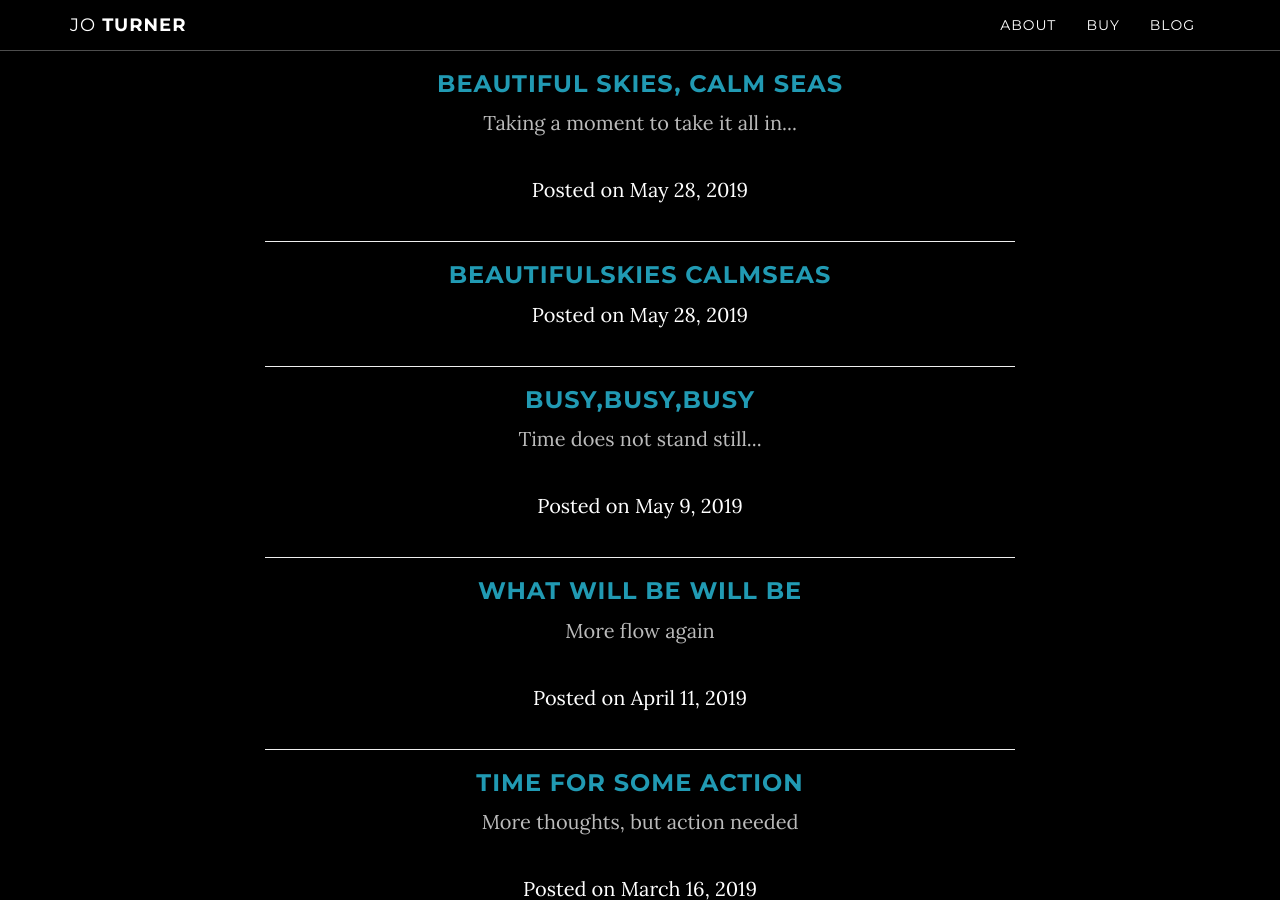
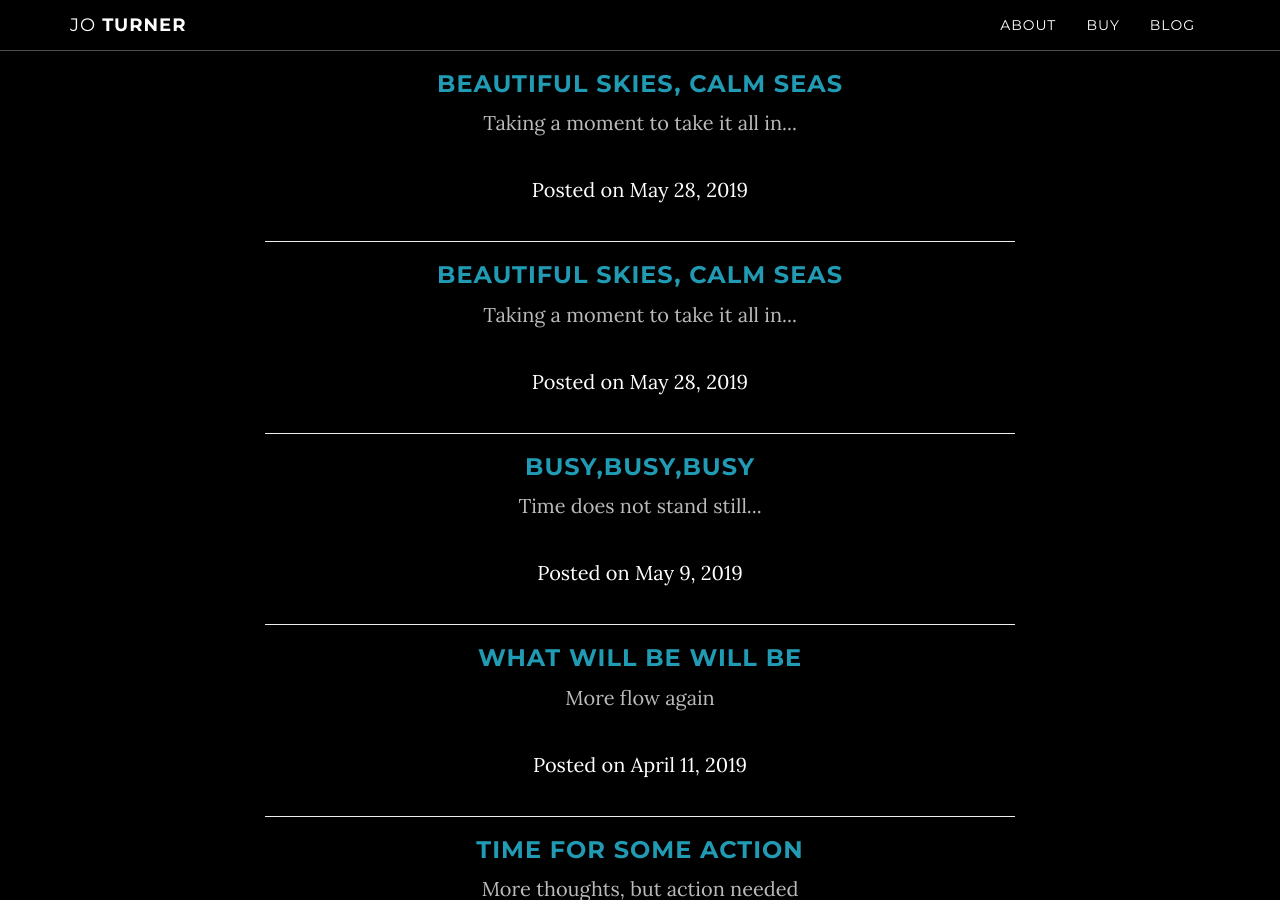
Before and after one commit to cardsfromtheedge/cardsfromtheedge.github.io, a Jekyll site: the page built from index.html, in a window 1280 px wide and 900 px high, scrolled down 2122 px. Built offline with Jekyll 4.4.1, drawn with Linux system fonts in a browser that asks for light colours; the list of posts is cut into pages by our own code.

Commit message:
Update 2019-05-28-beautifulskies-calmseas.md

```diff
--- a/_posts/2019-05-28-beautifulskies-calmseas.md
+++ b/_posts/2019-05-28-beautifulskies-calmseas.md
@@ -1,12 +1,11 @@
-
-
-
-
-
-
-
-
-
+---
+layout:     post
+title:      "Beautiful skies, calm seas"
+subtitle:   "Taking a moment to take it all in..."
+date:       2019-05-28 12:00:00
+author:     "Jo Turner"
+header-img: "img/CFTE45Bluebells.jpg"
+---
 What a wonderful day it has been. Sitting here in my newly acquired rocking chair looking out to the mountains, sea and sky. I felt the stirrings of complete contentment of a day well lived.
 
 It has been a day of simple pleasures.
```
